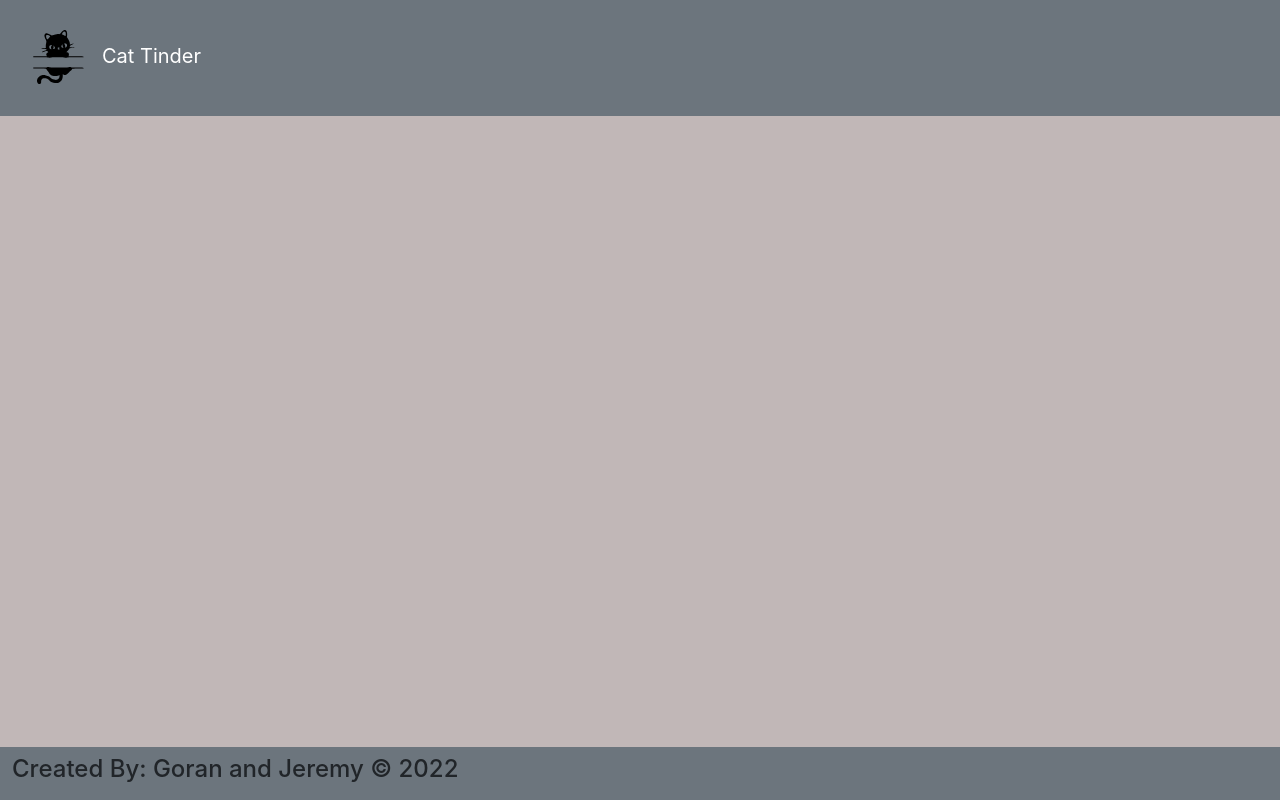
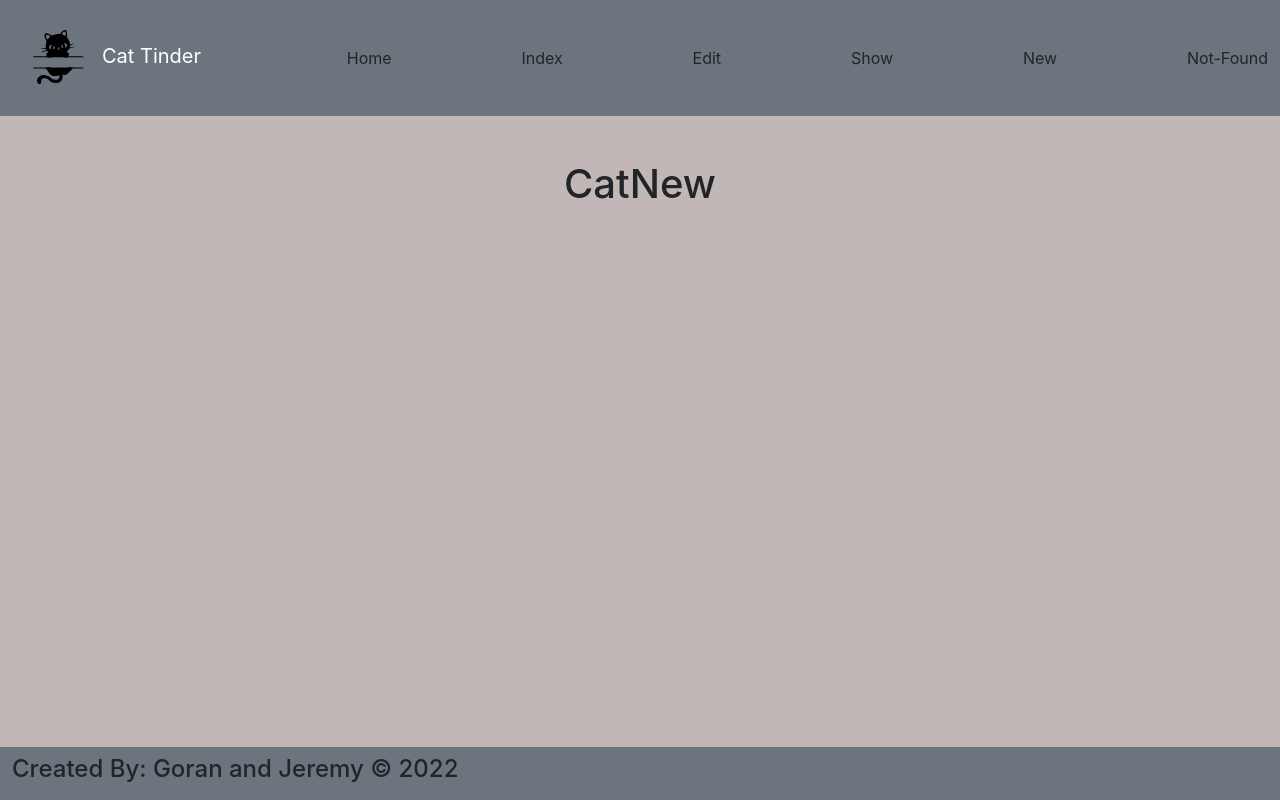
Before and after one commit to JeremyDuncan/cat-tinder-frontend-higher-order-coders, a React (Create React App) app: page /catnew in a window 1280 px wide. Built offline with nearby package versions, Linux system fonts and the light colour scheme.

Commit message:
added header links and functionality

```diff
--- a/src/App.css
+++ b/src/App.css
@@ -2,11 +2,14 @@
   text-align: center;
   display: flex;
   flex-direction: column;
+  margin-top: 10rem;
 }
 
 body {
   background-color: rgb(193, 183, 183);
 }
-footer {
-  margin-top: 10rem;
+
+.container-fluid-nav {
+  display: flex;
+  justify-content: center;
 }
--- a/src/components/Footer.js
+++ b/src/components/Footer.js
@@ -3,7 +3,7 @@ import { Navbar, NavbarBrand } from "reactstrap";
 const Footer = () => {
 
   return (
-    <Navbar className="my-auto" color="secondary" dark fixed="bottom">
+    <Navbar className="my-auto" color="secondary" dark fixed="bottom" fill>
      <h4>Created By: Goran and Jeremy &copy; 2022</h4>
     </Navbar>
   )
--- a/src/components/Header.js
+++ b/src/components/Header.js
@@ -1,5 +1,5 @@
 import React from "react";
-import { Navbar, NavbarBrand } from "reactstrap";
+import { Navbar, NavbarBrand, NavItem, NavLink } from "reactstrap";
 import logo from "../assets/cat_logo.svg";
 
 const Header = () => {
@@ -17,6 +17,12 @@ const Header = () => {
           />
           Cat Tinder
         </NavbarBrand>
+        <NavLink href="/">Home</NavLink>
+        <NavLink href="/catindex">Index</NavLink>
+        <NavLink href="/catedit">Edit</NavLink>
+        <NavLink href="/catshow">Show</NavLink>
+        <NavLink href="/catnew">New</NavLink>
+        <NavLink href="/*">Not-Found</NavLink>
       </Navbar>
     </div>
   );
```
